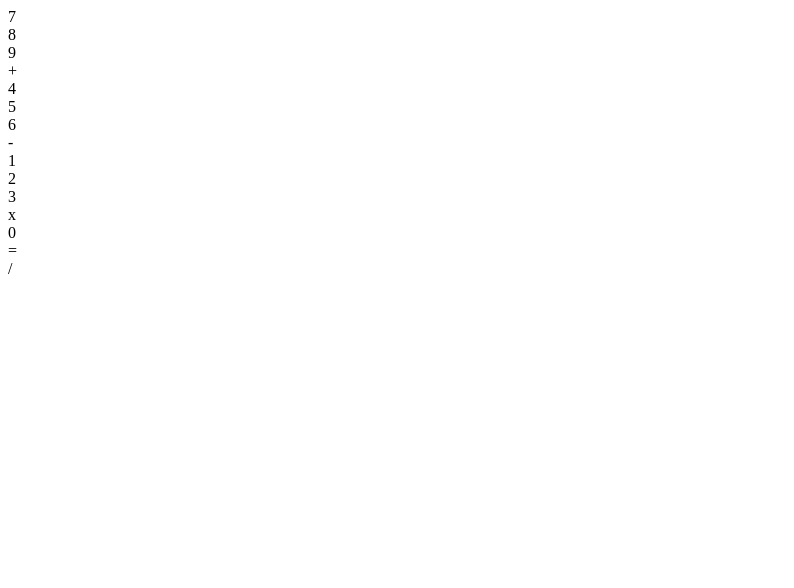
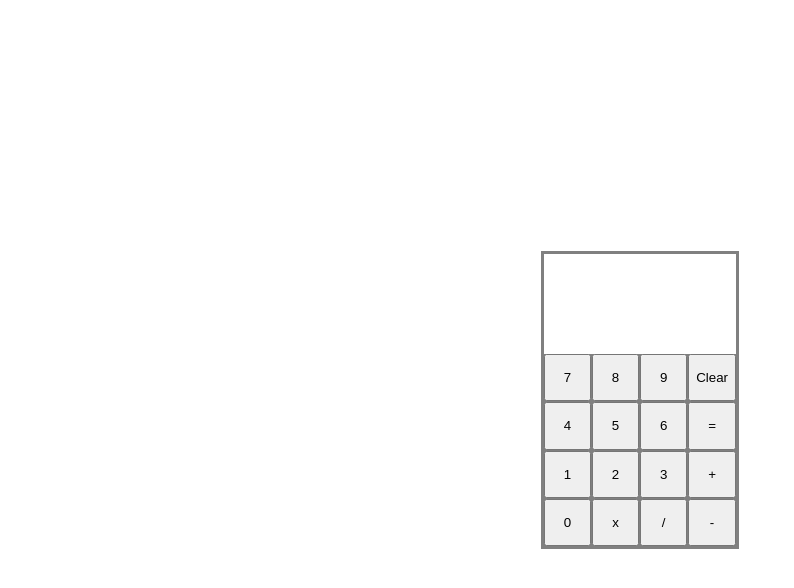
Before and after one commit to prestonh7/calculator, a plain HTML site: page index.html in a window 1280 px wide. Shown: the whole page, without its empty margins (0-794 px from the left). Drawn offline with Linux system fonts and the light colour scheme.

Commit message:
More styles

```diff
--- a/index.html
+++ b/index.html
@@ -5,25 +5,31 @@
     <meta http-equiv="X-UA-Compatible" content="IE=edge">
     <meta name="viewport" content="width=device-width, initial-scale=1.0">
     <title>Calculator</title>
+    <link rel="stylesheet" href="style.css">
 </head>
 <body>
     <div class = "container">
-        <div class = "screen"></div>
-        <div class = "7">7</div>
-        <div class = "8">8</div>
-        <div class = "9">9</div>
-        <div class = "plus">+</div>
-        <div class = "4">4</div>
-        <div class = "5">5</div>
-        <div class = "6">6</div>
-        <div class = "minus">-</div>
-        <div class = "1">1</div>
-        <div class = "2">2</div>
-        <div class = "3">3</div>
-        <div class = "multiply">x</div>
-        <div class = "0">0</div>
-        <div class = "equals">=</div>
-        <div class = "divide">/</div>
+        <div class = "calculator">
+            <div class = "screen"></div>
+            <div class = "buttons">
+                <button type="button"id="7">7</button>
+                <button type="button"id="8">8</button>
+                <button type="button"id="9">9</button>
+                <button type="button"id="clear">Clear</button>
+                <button type="button"id="4">4</button>
+                <button type="button"id="5">5</button>
+                <button type="button"id="6">6</button>
+                <button type="button"id="=">=</button>
+                <button type="button"id="1">1</button>
+                <button type="button"id="2">2</button>
+                <button type="button"id="3">3</button>
+                <button type="button"id="+">+</button>
+                <button type="button"id="0">0</button>
+                <button type="button"id="x">x</button>
+                <button type="button"id="/">/</button>
+                <button type="button"id="-">-</button>
+            </div>
+        </div>
     </div>
 </body>
 </html>
--- a/style.css
+++ b/style.css
@@ -0,0 +1,26 @@
+body {
+    height: 100vh;
+    margin: 0px;
+    display: flex;
+    align-items: center;
+    justify-content: center;
+}
+
+.screen {
+    min-height: 100px;
+    background-color: white;
+}
+
+.container {
+    padding: 3px;
+    background-color: grey;
+}
+
+.buttons {
+    display: grid;
+    justify-content: space-evenly;
+    width: 12rem;
+    height: 12rem;
+    grid-template-columns: 1fr 1fr 1fr 1fr;
+    gap: 1px;
+}
```
